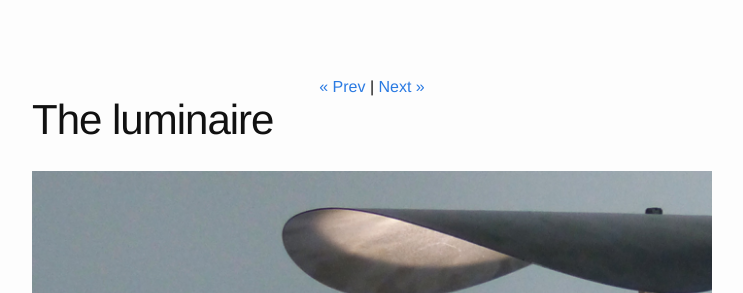
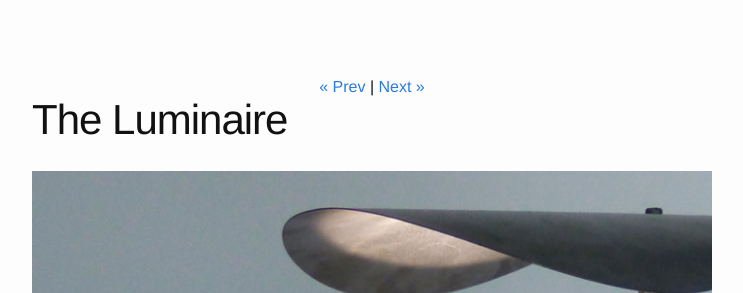
Before and after one commit to williamtheorell/williamtheorell.github.io, a Jekyll site: the page built from _posts/2016-11-15-The-Luminaire.md, in a window 1280 px wide and 900 px high. Shown: the part 333-626 px from the top of the window, without its empty margins (268-1011 px from the left). Built offline with Jekyll 4.4.1, drawn with Linux system fonts in a browser that asks for light colours.

Commit message:
luminaire update

```diff
--- a/_posts/2016-11-15-The-Luminaire.md
+++ b/_posts/2016-11-15-The-Luminaire.md
@@ -1,10 +1,10 @@
 ---
 layout: post
-title:  "The luminaire"
+title:  "The Luminaire"
 date:   2016-11-15 16:10:00
-preview: images/TheLumnaire/TL-1.png
+preview: images/TheLuminaire/TL-1.png
 ---
-![The Lumnaire 1]({{ site.url }}/images/TheLuminaire/TL-1.png)
+![The Luminaire 1]({{ site.url }}/images/TheLuminaire/TL-1.png)
 
 # Brief
 > Make a workbench luminaire for doing precis work like working with electronics.
```
